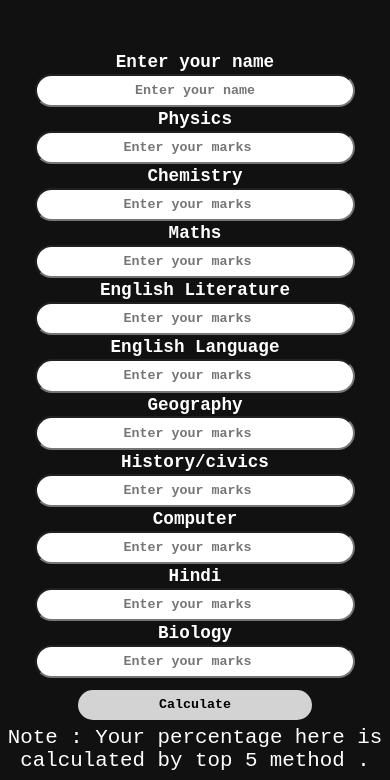
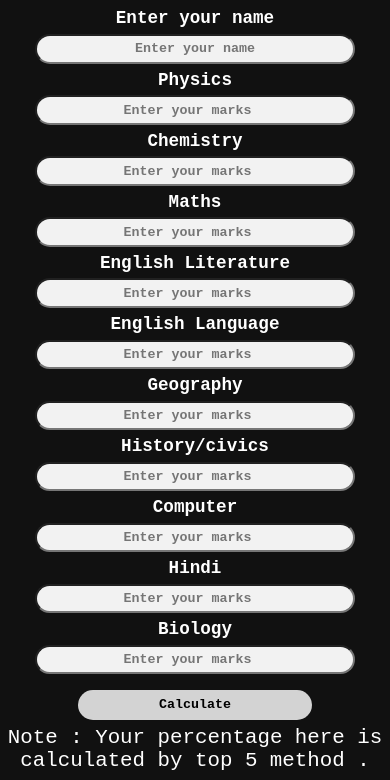
Before and after one commit to ayaanbff/Semester-marks, a plain HTML site: page index.html in a window 390 px wide. Shown: the part 64-844 px from the top of the page. Drawn offline with Linux system fonts and the light colour scheme.

Commit message:
Update style.css

```diff
--- a/style.css
+++ b/style.css
@@ -10,10 +10,6 @@ background-color: rgb(17,17,17);
 flex-direction: column;
 align-content: center;
 justify-items: center;
-}
-input{
-    font-family: 'Courier New', Courier, monospace;
-    font-weight: bolder;
 }
 #feild{
     /* position: absolute; */
@@ -100,6 +96,11 @@ height: auto;
     width: 100%;
     text-align: center;
 }
+input{
+    font-family: 'Courier New', Courier, monospace;
+    font-weight: bolder;
+  background-color: #f2f2f2
+}
 #marks{
     position:absolute;
     top:0;
@@ -126,10 +127,12 @@ height: auto;
     margin: 3%;
 }
 #feild{
-    margin-top: 14%;
+    margin-top: 2%;
 }
 #no{
     margin:2%;
 }
-
+input{
+    margin: 1%;
 }
+}
```
